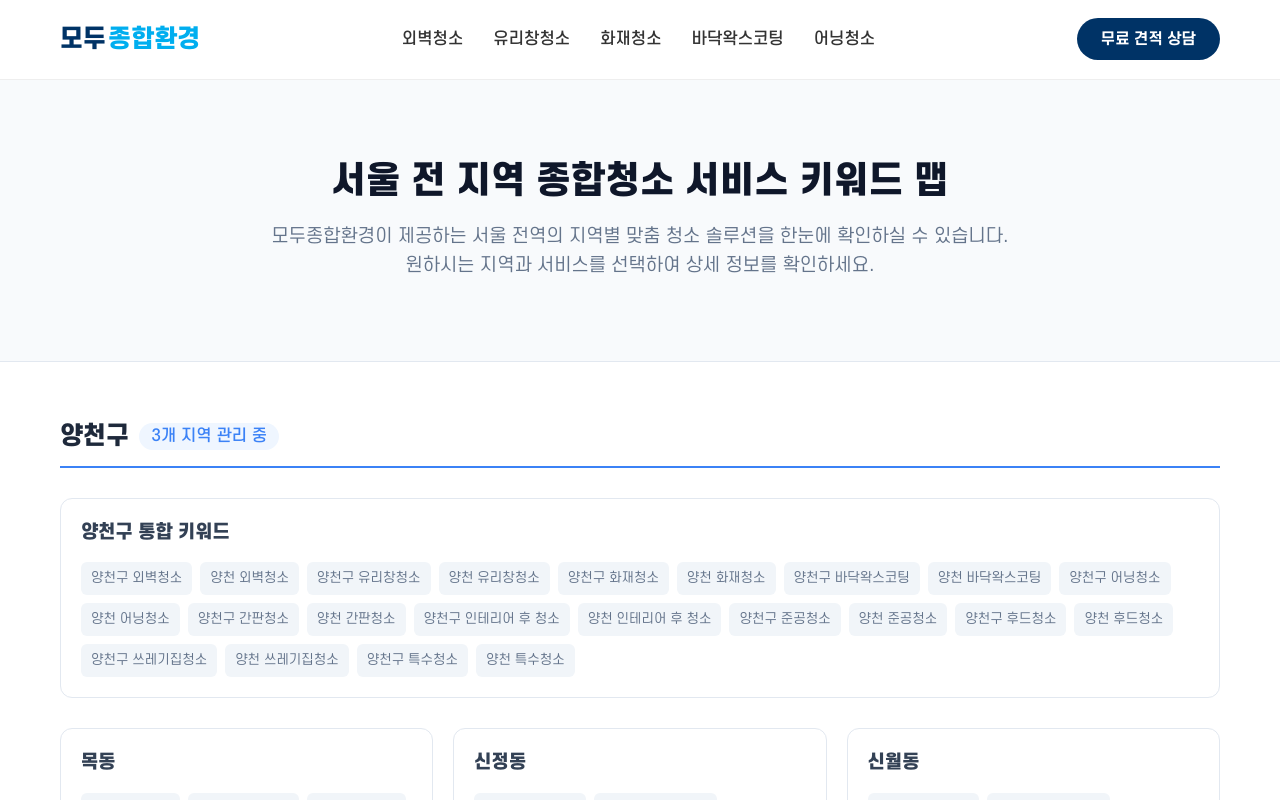
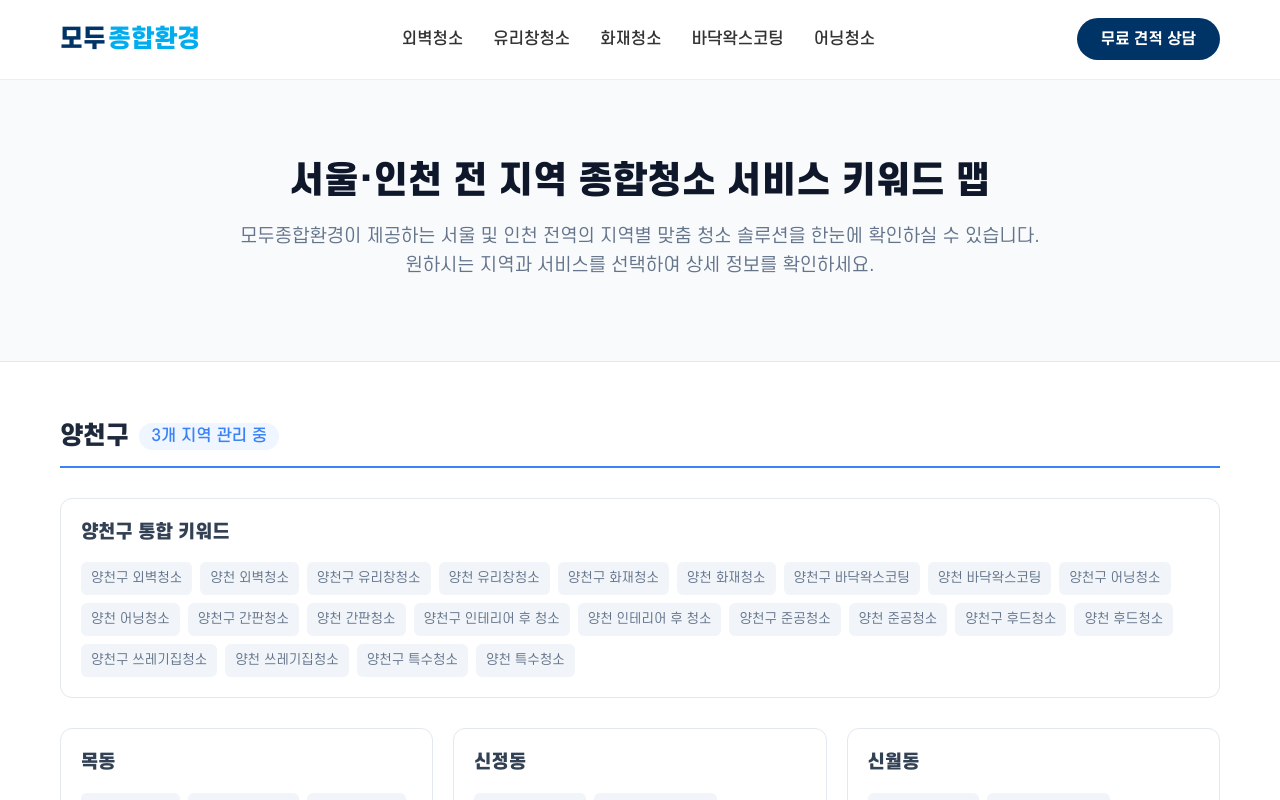
Before and after one commit to wogus5695-ctrl/modu-allclean, a Next.js app: page /sitemap-seoul in a window 1280 px wide. Shown: the top 800 px of the page. Built offline with nearby package versions, Linux system fonts and the light colour scheme.

Commit message:
feat: integrate Incheon into sitemap-seoul master sitemap

```diff
--- a/src/app/sitemap-seoul/page.tsx
+++ b/src/app/sitemap-seoul/page.tsx
@@ -10,15 +10,15 @@ export const metadata: Metadata = getSitemapMetadata();
 
 export default function SitemapSeoulPage() {
   // 구 단위 리스트 추출
-  const districts = Array.from(new Set(regions.filter(r => r.regionSlug === 'seoul').map(r => r.districtSlug)));
+  const districts = Array.from(new Set(regions.map(r => r.districtSlug)));
 
   return (
     <div className={styles.wrapper}>
       <header className={styles.header}>
         <div className={styles.container}>
-          <h1 className={styles.title}>서울 전 지역 종합청소 서비스 키워드 맵</h1>
+          <h1 className={styles.title}>서울·인천 전 지역 종합청소 서비스 키워드 맵</h1>
           <p className={styles.subtitle}>
-            {BRAND_NAME}이 제공하는 서울 전역의 지역별 맞춤 청소 솔루션을 한눈에 확인하실 수 있습니다.<br />
+            {BRAND_NAME}이 제공하는 서울 및 인천 전역의 지역별 맞춤 청소 솔루션을 한눈에 확인하실 수 있습니다.<br />
             원하시는 지역과 서비스를 선택하여 상세 정보를 확인하세요.
           </p>
         </div>
@@ -44,6 +44,7 @@ export default function SitemapSeoulPage() {
                     <span className={styles.dongName}>{districtRegion.district} 통합 키워드</span>
                     <div className={styles.serviceLinks}>
                       {services.map(service => {
+                        const isIncheon = districtRegion.regionSlug === 'incheon';
                         const shortDistrict = districtRegion.district.replace(/(구|시)$/, '');
                         return (
                           <React.Fragment key={service.id}>
@@ -53,12 +54,14 @@ export default function SitemapSeoulPage() {
                             >
                               {districtRegion.district} {service.serviceNameKo}
                             </Link>
+                            {!isIncheon && (
                               <Link
                                 href={`/${districtRegion.regionSlug}/${districtRegion.districtSlug}/${service.serviceSlug}`}
                                 className={styles.serviceLink}
                               >
                                 {shortDistrict} {service.serviceNameKo}
                               </Link>
+                            )}
                           </React.Fragment>
                         );
                       })}
--- a/src/lib/seo.ts
+++ b/src/lib/seo.ts
@@ -213,11 +213,11 @@ export function getKeywordHubMetadata(cityDistrict: string): Metadata {
   });
 }
 
-// 6. 마스터 사이트맵 (서울 전 지역 키워드 맵)
+// 6. 마스터 사이트맵 (서울·인천 전 지역 키워드 맵)
 export function getSitemapMetadata(): Metadata {
   return getBaseMetadata({
-    title: `서울 전 지역 종합청소 서비스 키워드 맵 | ${BRAND_NAME}`,
-    description: `서울 마포, 은평, 영등포, 용산 등 전 지역의 구/동별 청소 서비스 키워드를 한눈에 확인하세요. 외벽, 유리창, 준공 등 맞춤형 솔루션을 안내합니다.`,
+    title: `서울·인천 전 지역 종합청소 서비스 키워드 맵 | ${BRAND_NAME}`,
+    description: `서울 및 인천 전 지역(부평, 송도, 청라, 마포, 용산 등)의 구/동별 청소 서비스 키워드를 한눈에 확인하세요. 외벽, 유리창, 준공 등 맞춤형 솔루션을 안내합니다.`,
     indexStatus: 'index',
     path: `/sitemap-seoul`,
   });
```
Lines whose indentation alone changed are shown as unchanged.
